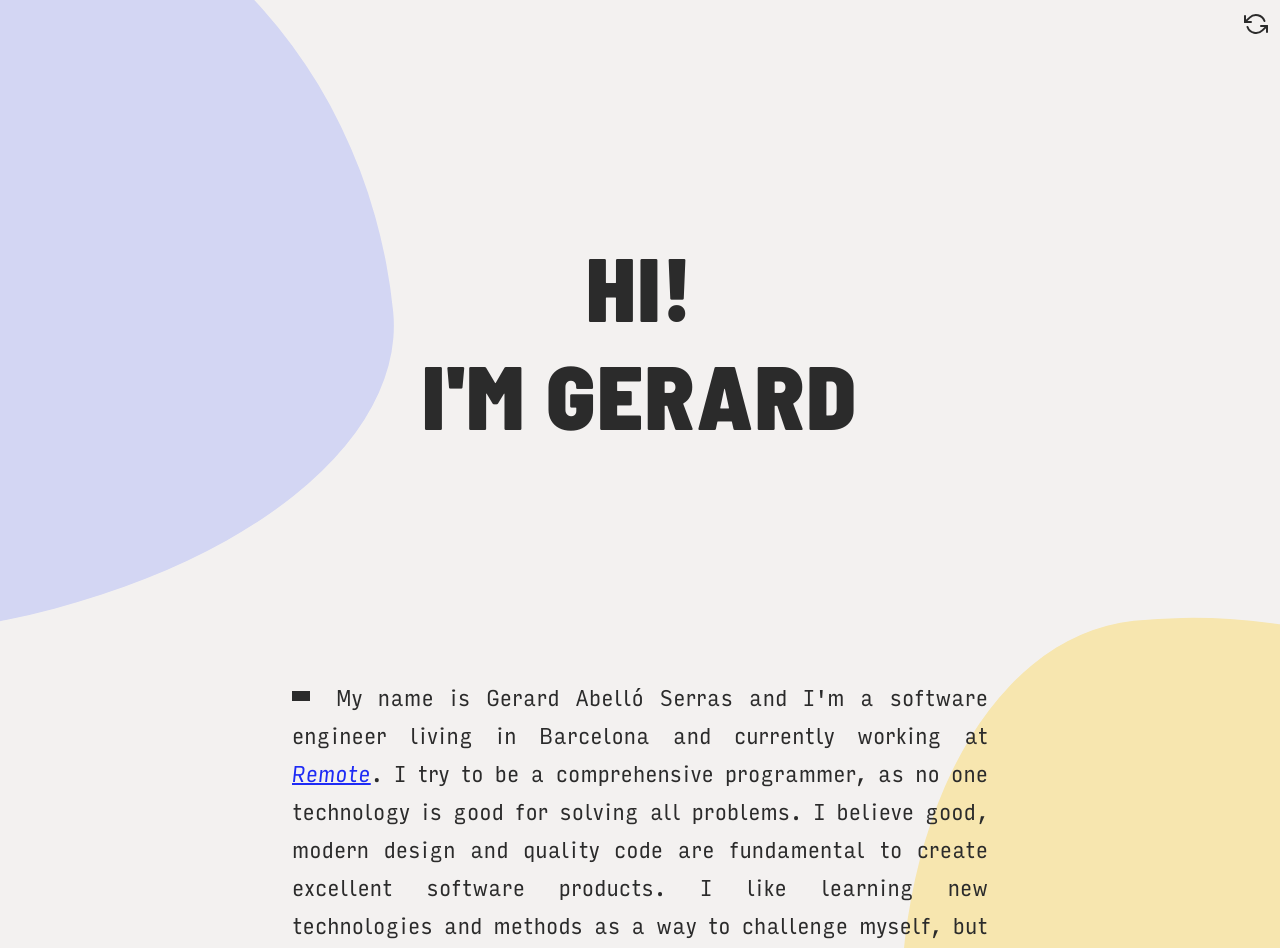
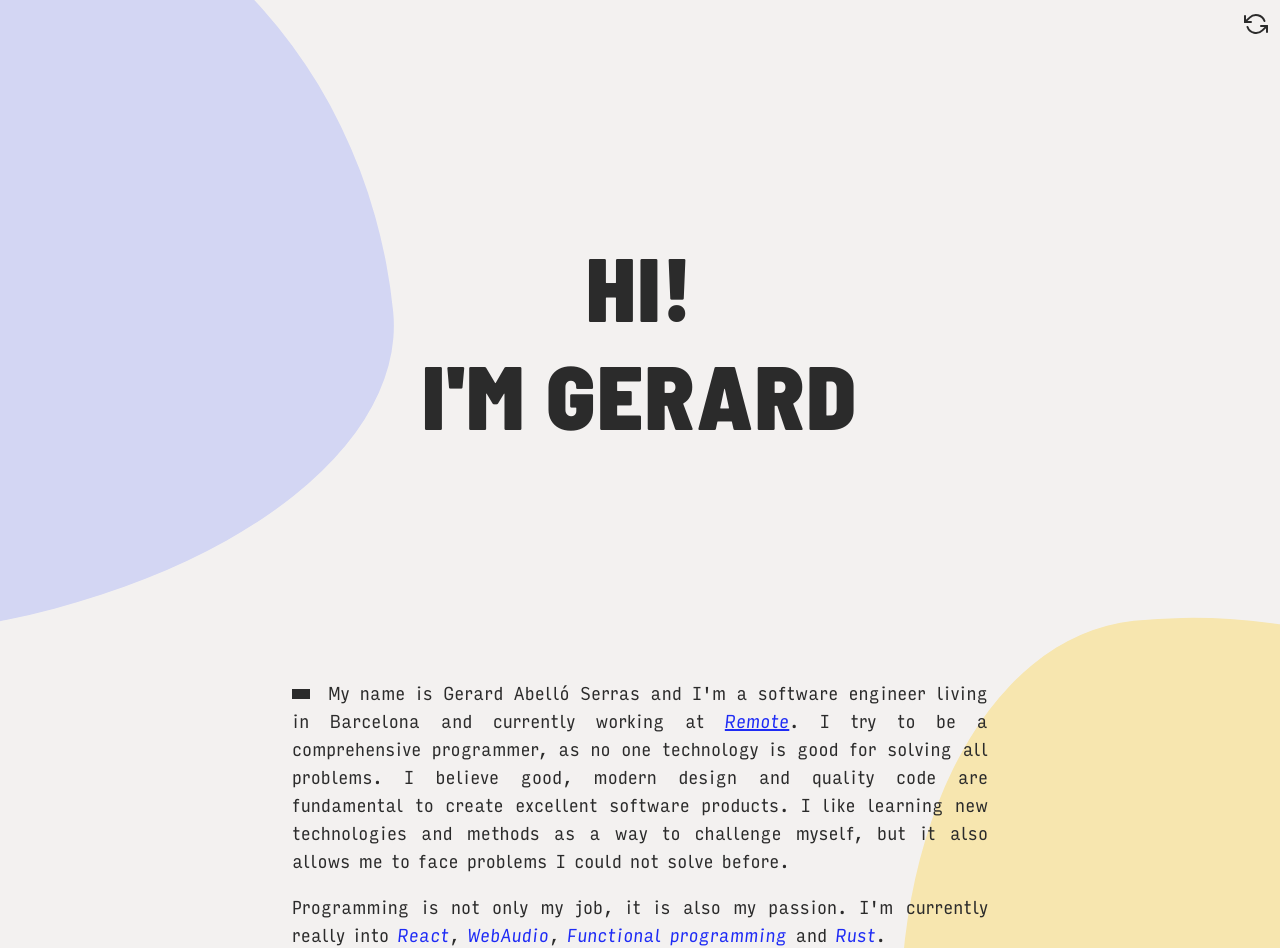
Before and after one commit to gerardabello/personal-site, a Next.js app: page / in a window 1280 px wide. Shown: the top 948 px of the page. Built offline with nearby package versions, Linux system fonts and the light colour scheme; what spring-animation-keyframes would draw is missing.

Commit message:
revert font change

```diff
--- a/src/about.js
+++ b/src/about.js
@@ -15,8 +15,8 @@ const Paragraph = styled.p`
 
   hyphens: auto;
 
-  font-size: 22px;
-  line-height: 38px;
+  font-size: 18px;
+  line-height: 28px;
 
   @media (max-width: 425px) {
     font-size: 16px;
```
